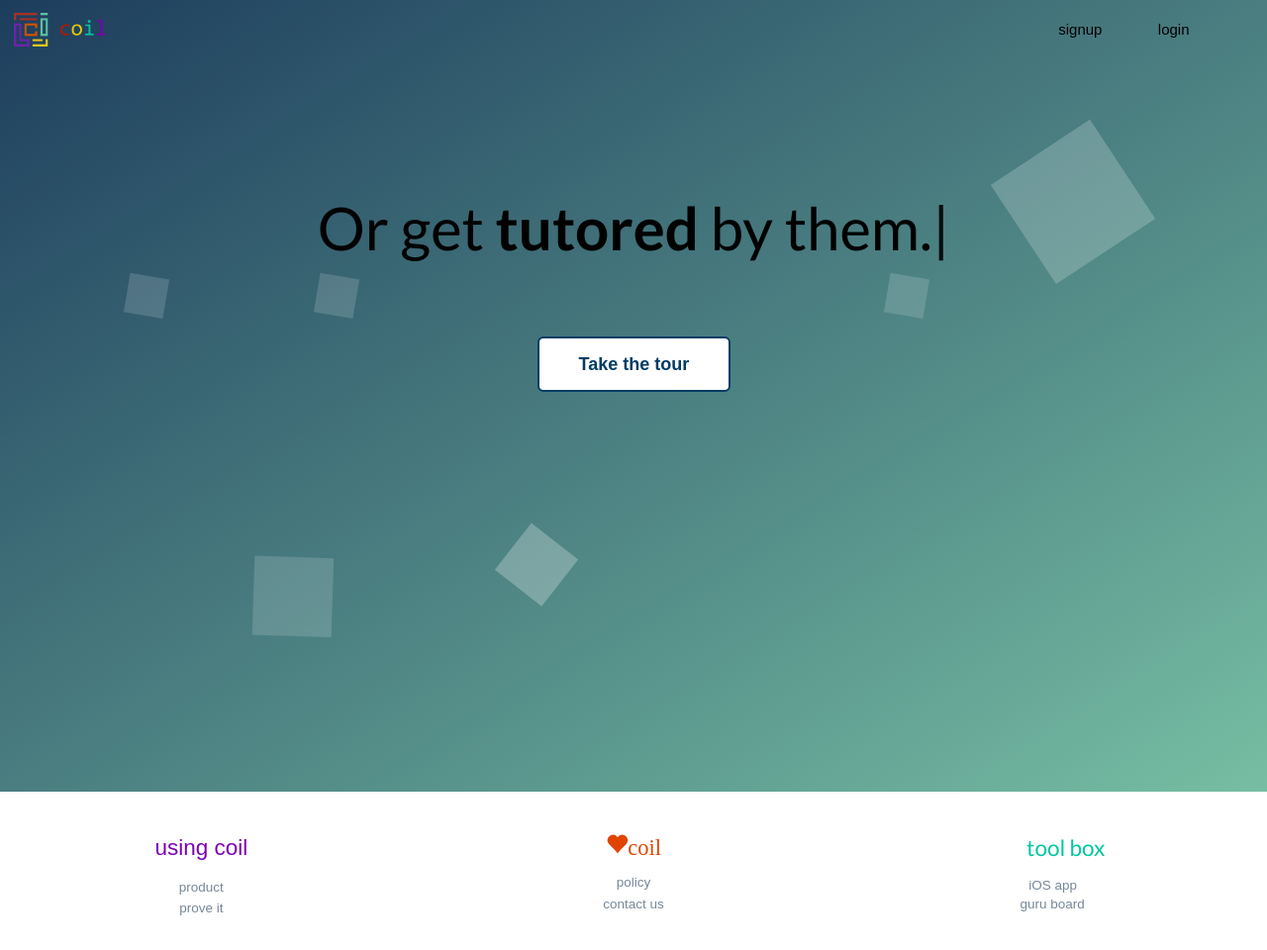
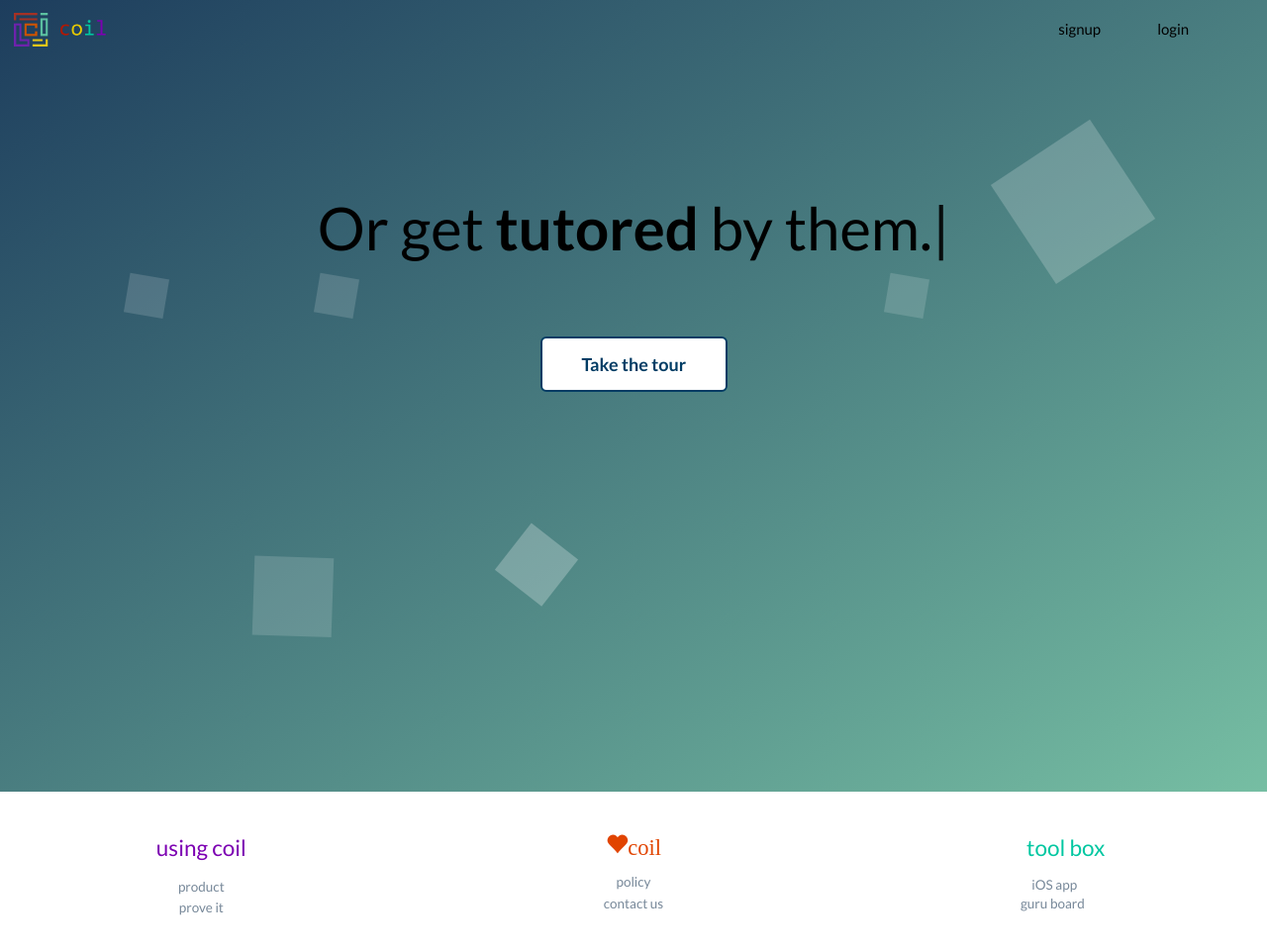
Before and after one commit to NicolasPerl/coil-landing-page-2, a PHP site: page / in a window 1280 px wide. Shown: the whole page at 99% size. Run offline with PHP 8.4, Linux system fonts and the light colour scheme; some libraries are stand-ins or nearby versions.

Commit message:
font change

```diff
--- a/styles/index.css
+++ b/styles/index.css
@@ -275,39 +275,28 @@ body {
   box-sizing: border-box;
   margin: 0;
   padding: 0;
-  font-weight: 300;
 }
 
 body {
-  font-family: 'Source Sans Pro', sans-serif;
   color: white;
-  font-weight: 300;
 }
 body ::-webkit-input-placeholder {
   /* WebKit browsers */
-  font-family: 'Source Sans Pro', sans-serif;
   color: white;
-  font-weight: 300;
 }
 body :-moz-placeholder {
   /* Mozilla Firefox 4 to 18 */
-  font-family: 'Source Sans Pro', sans-serif;
   color: white;
   opacity: 1;
-  font-weight: 300;
 }
 body ::-moz-placeholder {
   /* Mozilla Firefox 19+ */
-  font-family: 'Source Sans Pro', sans-serif;
   color: white;
   opacity: 1;
-  font-weight: 300;
 }
 body :-ms-input-placeholder {
   /* Internet Explorer 10+ */
-  font-family: 'Source Sans Pro', sans-serif;
   color: white;
-  font-weight: 300;
 }
 .wrapper {
   background: #1D3D5D;
```
